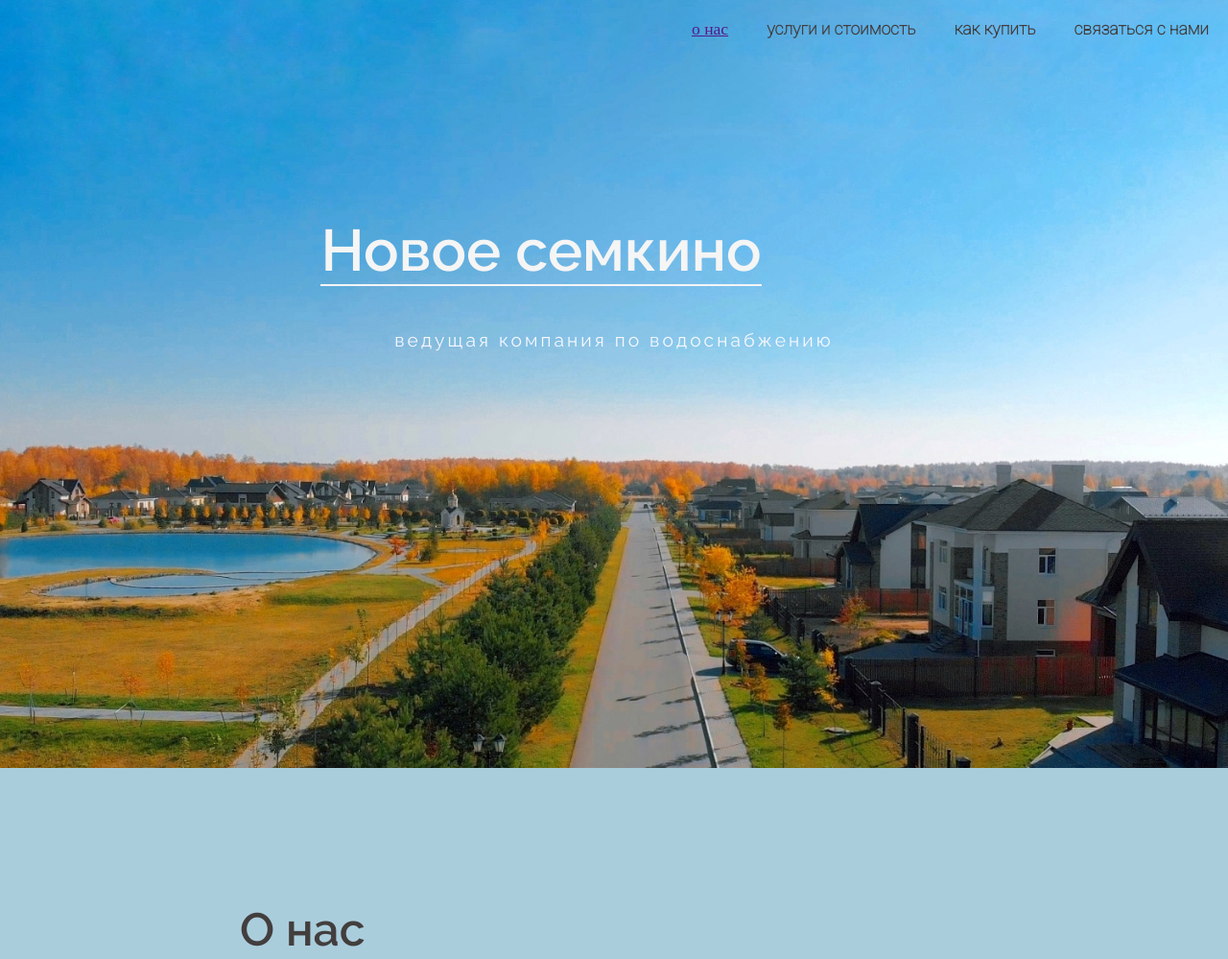
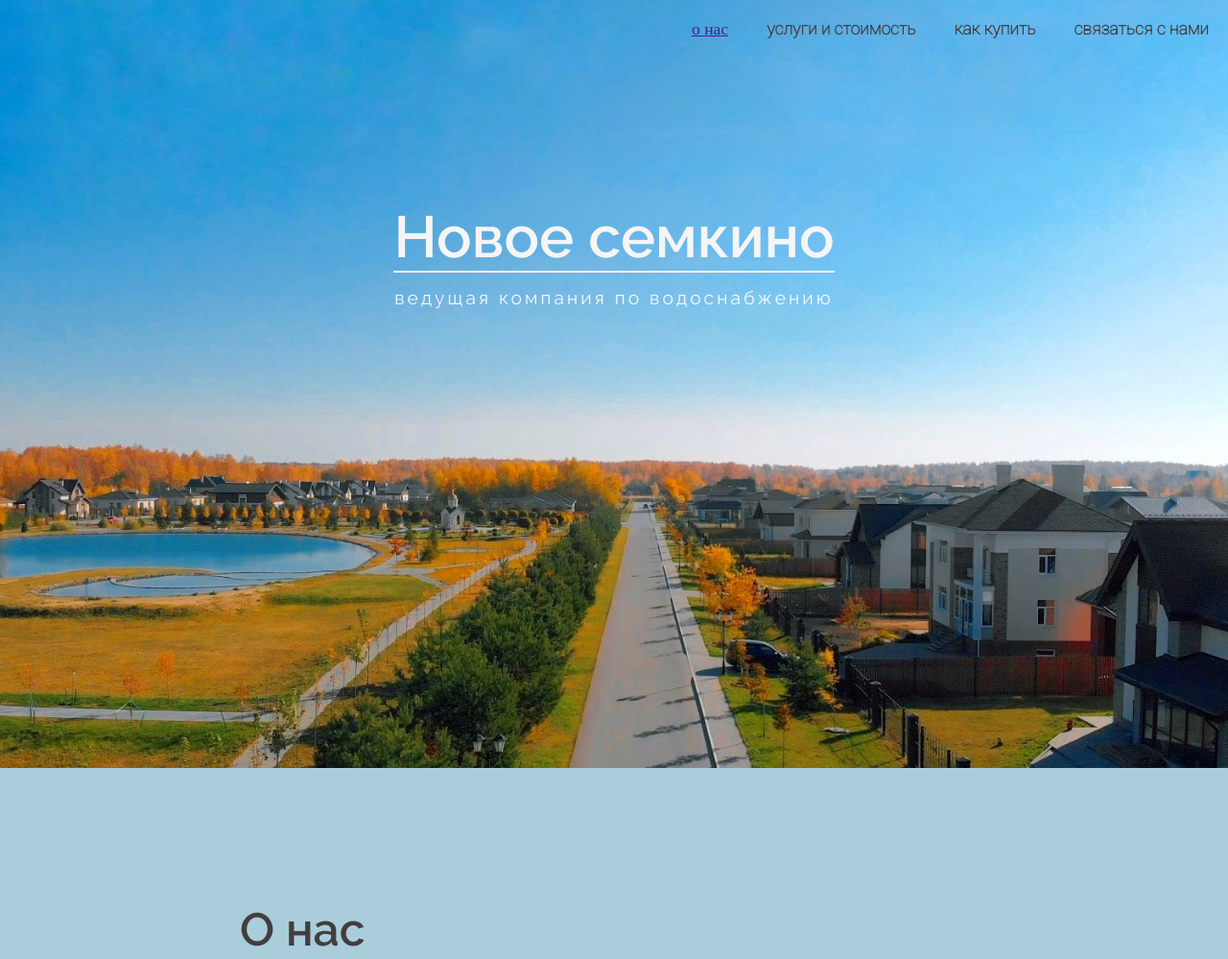
Before and after one commit to sponge-bobs-square-pants/trial-website, a website: page index.html in a window 1280 px wide. Shown: the top 999 px of the page at 96% size. Drawn offline with Linux system fonts and the light colour scheme.

Commit message:
Update main.css

```diff
--- a/main.css
+++ b/main.css
@@ -17,8 +17,8 @@
         height: 100vh;
         padding: 20px;
         display: grid;
-        grid-template-rows: auto auto auto auto auto;
-        grid-template-columns: auto auto auto auto auto;
+        grid-template-rows: 1fr 1fr 1fr 1fr 1fr;
+        grid-template-columns: 1fr 1fr 1fr 1fr 1fr;
         grid-gap: 5px;
     }
     .headline {
```
